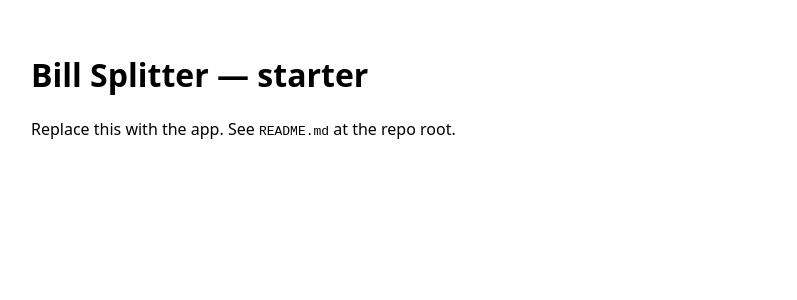
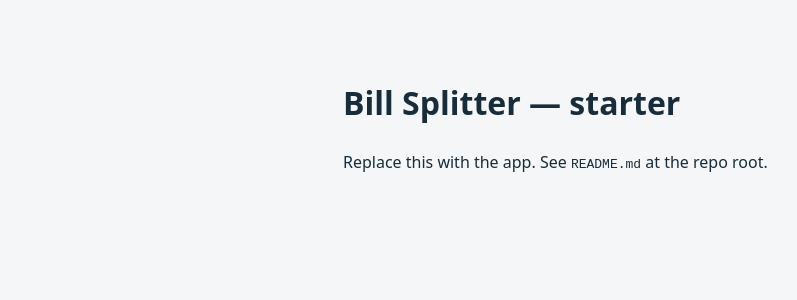
Before and after one commit to ad8ya089/shared-bill-splitter, a React (Vite) app in the folder web/: page / in a window 1280 px wide. Shown: the top 300 px of the page, without its empty margins (1-798 px from the left). Built offline with nearby package versions, Linux system fonts and the light colour scheme.

Commit message:
chore(web): set page title and add base stylesheet

```diff
--- a/web/index.html
+++ b/web/index.html
@@ -3,7 +3,7 @@
   <head>
     <meta charset="UTF-8" />
     <meta name="viewport" content="width=device-width, initial-scale=1.0" />
-    <title>Bill Splitter</title>
+    <title>Bill splitter</title>
   </head>
   <body>
     <div id="root"></div>
--- a/web/src/main.tsx
+++ b/web/src/main.tsx
@@ -2,6 +2,7 @@ import { createRouter, RouterProvider } from '@tanstack/react-router'
 import { StrictMode } from 'react'
 import { createRoot } from 'react-dom/client'
 import { routeTree } from './routeTree.gen'
+import './styles.css'
 
 const router = createRouter({ routeTree })
 
--- /dev/null
+++ b/web/src/styles.css
@@ -0,0 +1,47 @@
+:root {
+  color-scheme: light dark;
+  --background: #f5f6f8;
+  --surface: #ffffff;
+  --text: #172d3b;
+  --muted: #506371;
+  --border: #c7d1d9;
+  --accent: #17615b;
+  --on-accent: #ffffff;
+  --error: #a12532;
+  --space: 1rem;
+  font-family: system-ui, -apple-system, BlinkMacSystemFont, "Segoe UI", sans-serif;
+  color: var(--text);
+  background: var(--background);
+  line-height: 1.6;
+}
+
+* {
+  box-sizing: border-box;
+}
+
+body {
+  margin: 0;
+}
+
+main {
+  width: min(100% - 2rem, 40rem);
+  margin: 2rem auto;
+}
+
+button,
+input {
+  font: inherit;
+}
+
+button {
+  cursor: pointer;
+}
+
+:focus-visible {
+  outline: 3px solid var(--accent);
+  outline-offset: 4px;
+}
+
+[role="alert"] {
+  color: var(--error);
+}
```
